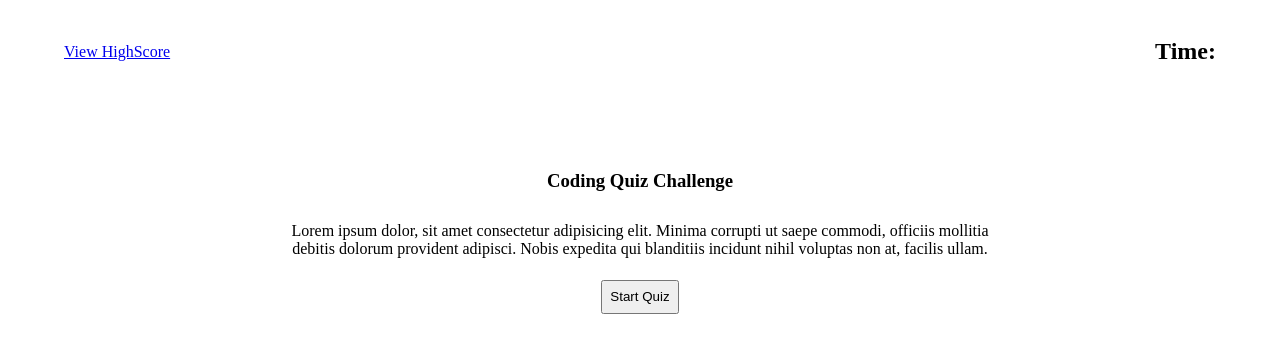
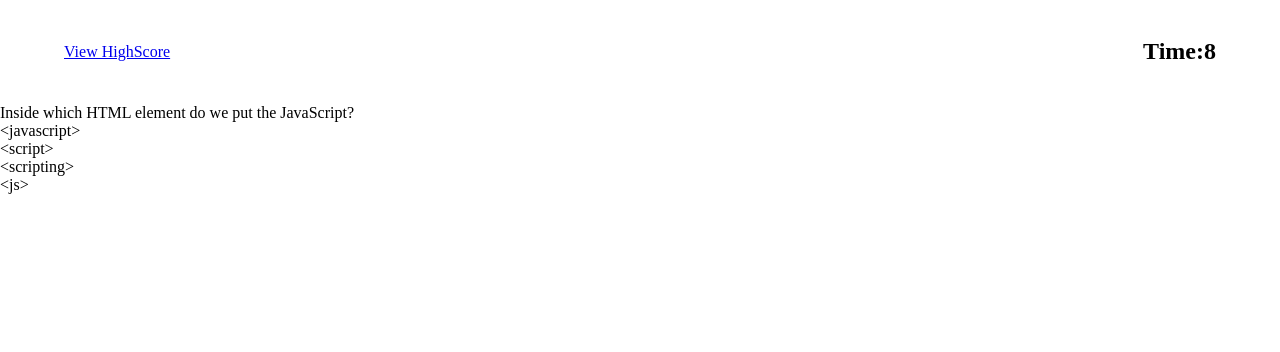
Before and after one commit to simmypayyappillyvarghese/code-quiz-generator, a plain HTML site: page index.html in a window 1280 px wide. Both pictures are taken after a click on the button "Start Quiz". Drawn offline with Linux system fonts and the light colour scheme.

Commit message:
Added basic functionality for start event handler-hide intro,create quiz and display,start timer

```diff
--- a/assets/css/style.css
+++ b/assets/css/style.css
@@ -10,7 +10,7 @@
     justify-content: space-between;
     align-items: center;
 }
-main .quiz-section{
+.quiz-intro-section{
 
     margin:3% auto;
     padding: 1%;
@@ -22,7 +22,18 @@ main .quiz-section{
     width:60%;
 }
 
-.quiz-section > *{
+.quiz-intro-section > *{
     margin: 1%;
     padding: 1%;
 }
+
+/*Style class to hide and show the sections*/
+
+.hide-section{
+
+    display: none;
+}
+
+.show-section{
+    display: block;
+}
--- a/assets/js/script.js
+++ b/assets/js/script.js
@@ -0,0 +1,86 @@
+/*Global Variables*/
+var startButton=document.querySelector('#start-button');
+
+var quizIntroSection=document.querySelector('.quiz-intro-section');
+var quizSection=document.querySelector('.quiz-section');
+
+var questionPara=document.querySelector('#question-para');
+var answerChoices=document.querySelector('#answer-choice-list');
+
+var timeSpanElement=document.querySelector('#time-span');
+
+var questionsArray=[
+    {
+    title:"Inside which HTML element do we put the JavaScript?",
+    choices:["<javascript>","<script>","<scripting>","<js>"],
+    correctAnswer:"<script>"
+    }
+];
+
+var timerCounter=timeSpanElement.innerHTML;
+
+
+/*This function will hide the Quiz Intro and start button */
+function hideQuizIntro(){
+
+quizIntroSection.classList.add('hide-section');
+
+}
+
+/* Function will update the paragraph element with the question,
+    create list item for each choices  and update textContent with the values
+*/
+
+function createQuiz(){
+
+    questionPara.innerHTML=questionsArray[0].title;
+
+    questionsArray[0].choices.forEach(function(element,index,array){
+        var liItem=document.createElement('li');
+        liItem.textContent=element;
+        answerChoices.append(liItem);
+    });
+
+    }
+
+
+function displayQuizSection(){
+
+quizSection.classList.remove('hide-section');
+
+}
+
+/*Start the timer and update the display */
+
+function startTimer(){
+
+    var timerVariable=setInterval(function(){
+
+        timerCounter--;
+        timeSpanElement.innerHTML=timerCounter;
+        if(timerCounter<=0){
+            clearInterval(timerVariable);
+        }
+
+    },1000);
+}
+
+
+/*Function below will call functions for
+-hiding the intro section,
+-display the question-answers section and start time
+-create question-choices list
+-start timer
+*/
+
+function startQuiz(){
+
+    hideQuizIntro();
+    displayQuizSection();
+    createQuiz();
+    startTimer();
+}
+
+
+/*Event Listener for click event on Start Quiz button */
+startButton.addEventListener('click',startQuiz);
--- a/index.html
+++ b/index.html
@@ -9,14 +9,18 @@
 </head>
 <body>
     <header class="quiz-header">
-        <nav><a href="./highscore.html">View HighScore</a></nav>
-        <h2>Time:<span id="time-span"></span></h2>
+        <nav><a href="./highscore.html" target="_blank">View HighScore</a></nav>
+        <h2>Time:<span id="time-span">10</span></h2>
     </header>
     <main>
-        <section class="quiz-section">
+        <section class="quiz-intro-section">
             <h3>Coding Quiz Challenge</h3>
             <p>Lorem ipsum dolor, sit amet consectetur adipisicing elit. Minima corrupti ut saepe commodi, officiis mollitia debitis dolorum provident adipisci. Nobis expedita qui blanditiis incidunt nihil voluptas non at, facilis ullam.</p>
-            <button>Start Quiz</button>
+            <button id="start-button">Start Quiz</button>
+        </section>
+        <section class="quiz-section hide-section">
+            <p id="question-para">TEST</p>
+            <ul id="answer-choice-list"></ul>
         </section>
     </main>
     <script src="./assets/js/script.js"></script>
```
